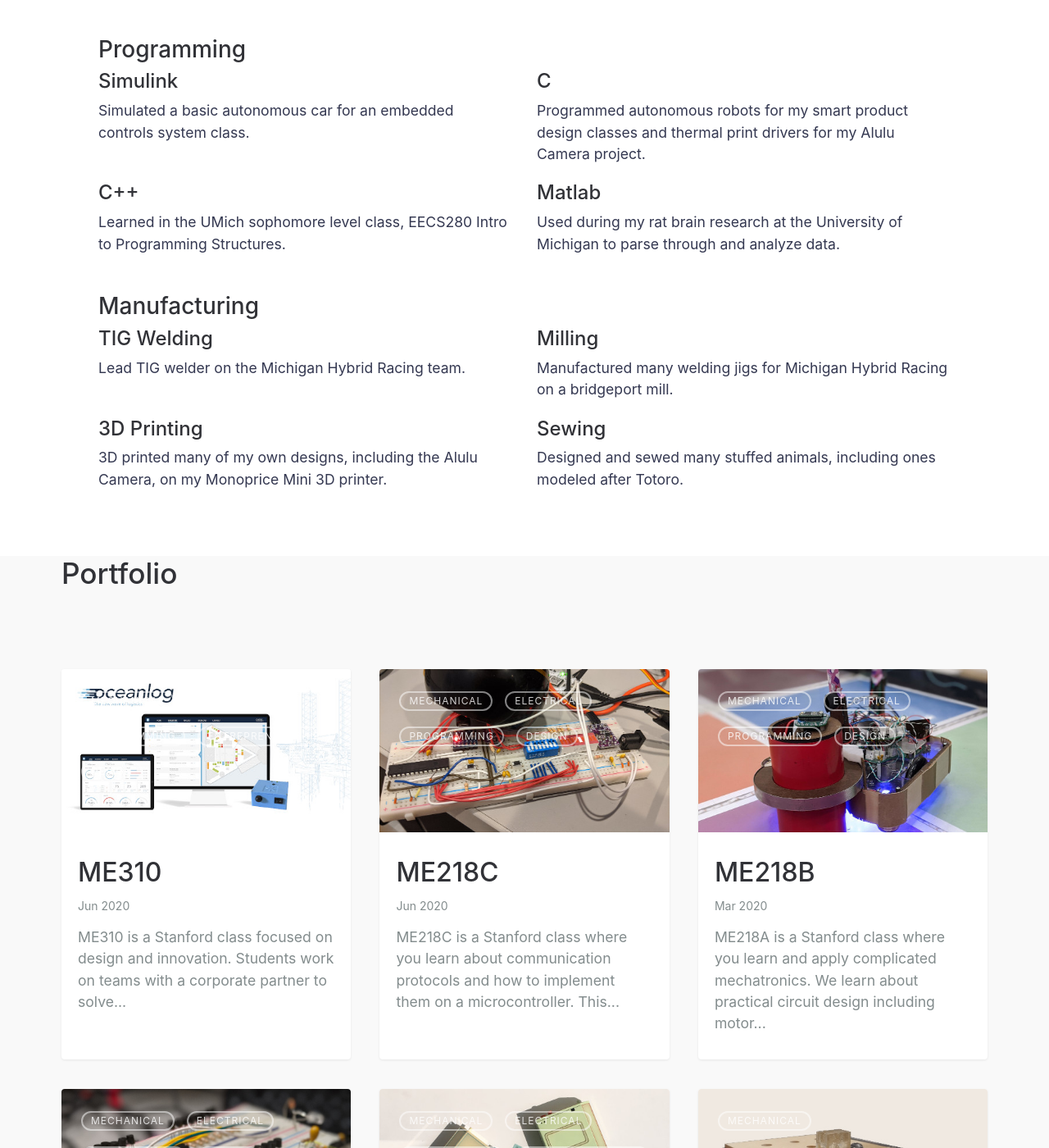
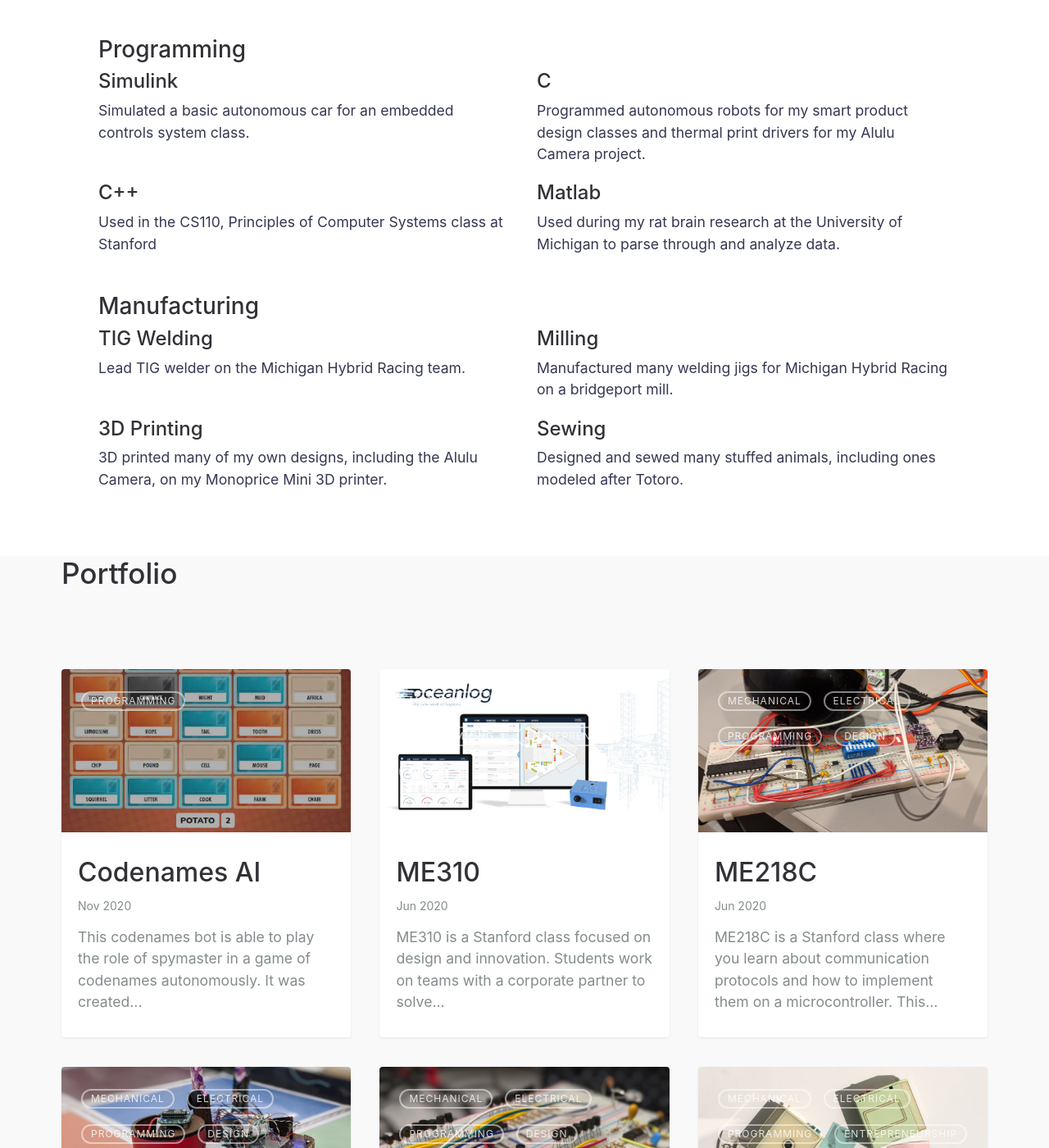
Before and after one commit to T60D/T60D.github.io, a Jekyll site: the page built from index.md, in a window 1280 px wide and 1400 px high, scrolled down 2533 px. Shown: the whole window at 82% size. Built offline with Jekyll 4.4.1, drawn with Linux system fonts in a browser that asks for light colours; some of the changed text lies outside the part shown.

```diff
--- a/_config.yml
+++ b/_config.yml
@@ -18,6 +18,7 @@ social:
 navigation: # Navigation links
   - {name: 'Home', link: '/'}
   - {name: 'Portfolio', link: '/portfolio'}
+  - {name: 'Resume', link: '/resume'}
 
 tagline: >
   dhvd@stanford.edu
--- /dev/null
+++ b/_posts/2020-11-1-codenames.md
@@ -0,0 +1,15 @@
+---
+layout: post
+title: "Codenames AI"
+featured-img: codenames_banner
+categories: [Programming]
+---
+
+This codenames bot is able to play the role of spymaster in a game of codenames autonomously. It was created as the final project for the Stanford CS238 "Decision Making Under Uncertainty" class.
+
+The bot is a python program that takes user input as for the current game state, and outputs the hint that will give human players the best chance of guessing their words the fastest. To generate hints, it uses a trained neural network model or reads relevant pages off of Wikipedia and creates a graph of all the words in the game and words that connect them. The hints given by this bot have a 60.6% chance of being guessed by humans while hints created by a human have a 67.8% chance.
+
+GitHub Repository: [https://github.com/T60D/CodenamesAI](https://github.com/T60D/CodenamesAI)
+
+A more detailed overview of how it works:
+<iframe width="560" height="315" src="https://www.youtube.com/embed/-TeSpDBu3JE" frameborder="0" allow="accelerometer; autoplay; clipboard-write; encrypted-media; gyroscope; picture-in-picture" allowfullscreen></iframe>
--- a/index.md
+++ b/index.md
@@ -40,7 +40,9 @@ I am a mechanical engineer with a passion for solving problems and designing con
         </p>
         <h4>Classes</h4>
         <p>ME310 - Design and Innovation<br>
-        ME218 - Smart Product Design<br>
+        ME218 - Smart Product Design<br><br>
+        CS110 - Principles of Computer Systems<br>
+        CS238 - Decision Making Under Uncertainty<br>
         </p>
     </div>
     <div class = "col-12 col-md-6">
@@ -195,7 +197,7 @@ Outstanding Peer Mentor, ENGR 100 Section 600
 
             <div class = "col-12 col-md-6">
                 <h4>C++</h4>
-                <p>Learned in the UMich sophomore level class,  EECS280 Intro to Programming Structures.</p>
+                <p>Used in the CS110, Principles of Computer Systems class at Stanford</p>
             </div>
 
             <div class = "col-12 col-md-6">
```
Also changed, not shown: resume.md (added, +7 -0 lines), Gemfile.lock, assets/img/posts/codenames_banner.jpg (added), assets/img/posts/codenames_banner_placehold.jpg (added), assets/img/posts/codenames_banner_thumb.jpg (added), 1 other file.
